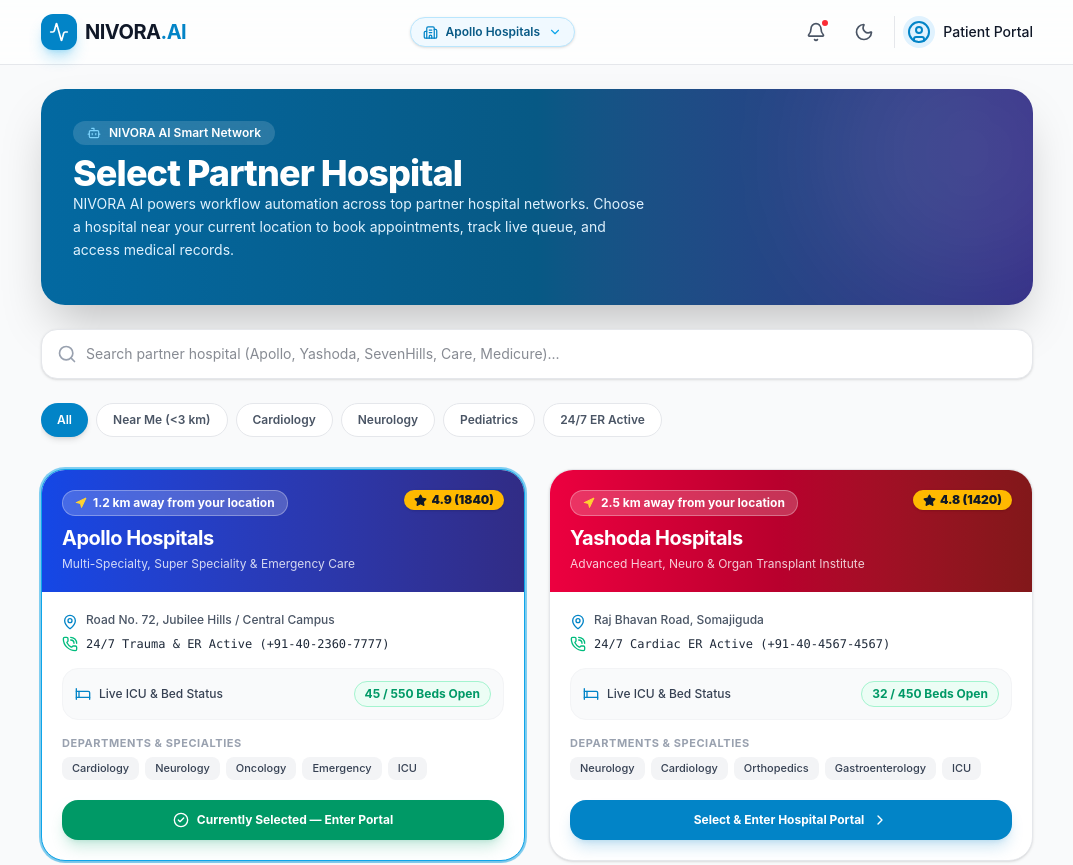
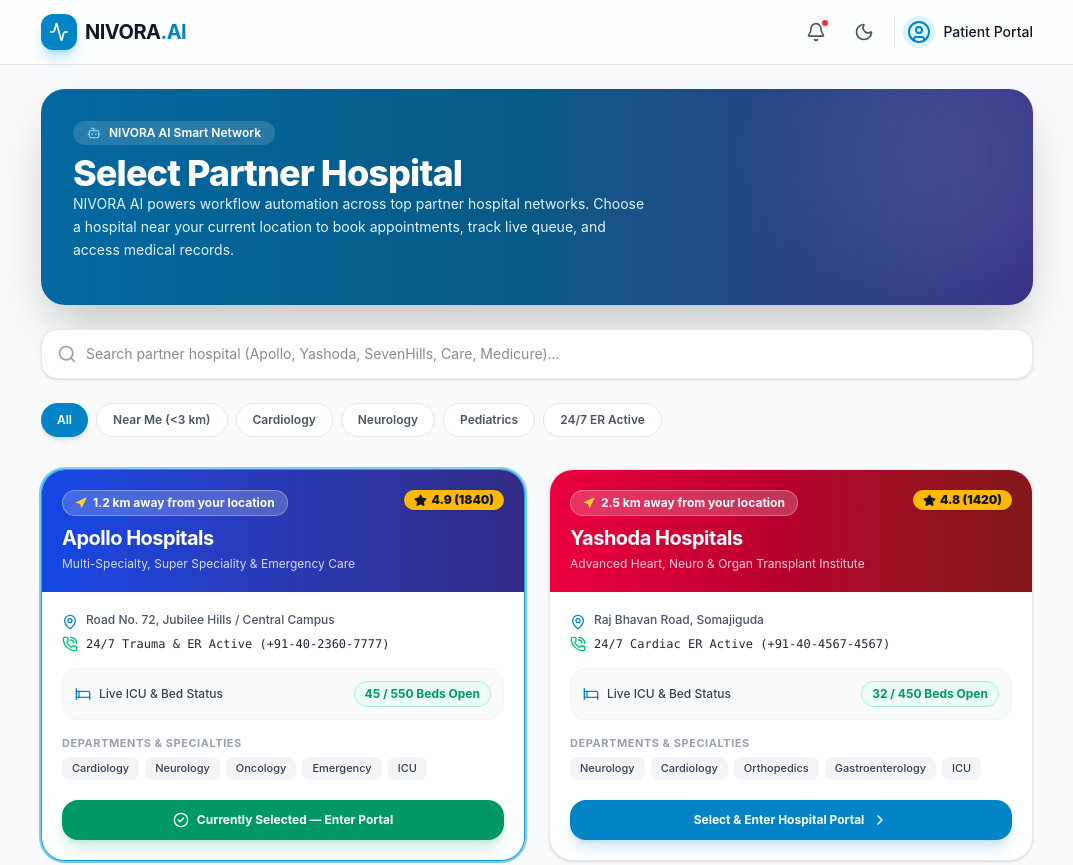
Before and after one commit to salunkhevijayasree/Nivora.ai-3, a React (Vite) app in the folder client/: page /patient/hospitals in a window 1280 px wide. Shown: the top 865 px of the page, without its empty margins (103-1176 px from the left). Built offline with nearby package versions, Linux system fonts and the light colour scheme.

Commit message:
Remove-hospital-pill-from-top-navbar-and-set-default-route-to-Hospital-Selection-interface

```diff
--- a/client/src/App.tsx
+++ b/client/src/App.tsx
@@ -23,7 +23,8 @@
             <Navbar />
             <main className="max-w-5xl mx-auto p-4 pt-6">
               <Routes>
-                <Route path="/" element={<Navigate to="/patient" replace />} />
+                {/* Default route opens 1st Interface: Multi-Hospital Selection */}
+                <Route path="/" element={<Navigate to="/patient/hospitals" replace />} />
 
                 {/* 1st Interface: Multi-Hospital Selection */}
                 <Route path="/patient/hospitals" element={<HospitalSelector />} />
--- a/client/src/components/layout/Navbar.tsx
+++ b/client/src/components/layout/Navbar.tsx
@@ -1,16 +1,13 @@
-import { Link, useNavigate } from 'react-router-dom';
-import { Moon, Sun, Bell, UserCircle, Activity, Building2, ChevronDown } from 'lucide-react';
+import { Link } from 'react-router-dom';
+import { Moon, Sun, Bell, UserCircle, Activity } from 'lucide-react';
 import { useTheme } from '../../context/ThemeContext';
-import { useHospital } from '../../context/HospitalContext';
 
 export default function Navbar() {
-  const navigate = useNavigate();
   const { theme, toggleTheme } = useTheme();
-  const { selectedHospital } = useHospital();
 
   return (
     <header className="sticky top-0 z-50 w-full backdrop-blur-lg bg-white/70 dark:bg-gray-900/70 border-b border-gray-200 dark:border-gray-800">
-      <div className="max-w-5xl mx-auto px-4 h-16 flex items-center justify-between gap-2">
+      <div className="max-w-5xl mx-auto px-4 h-16 flex items-center justify-between">
 
         {/* Brand Logo */}
         <Link to="/" className="flex items-center gap-2 group shrink-0">
@@ -21,17 +18,6 @@
             NIVORA<span className="text-hospital-600">.AI</span>
           </span>
         </Link>
-
-        {/* Selected Hospital Selector Pill */}
-        <button
-          onClick={() => navigate('/patient/hospitals')}
-          className="flex items-center gap-2 bg-hospital-50 dark:bg-hospital-900/30 hover:bg-hospital-100 border border-hospital-200 dark:border-hospital-800 text-hospital-800 dark:text-hospital-300 px-3 py-1.5 rounded-full text-xs font-semibold transition-all max-w-[240px] sm:max-w-xs truncate shadow-sm group"
-          title="Click to switch selected hospital campus"
-        >
-          <Building2 size={15} className="text-hospital-600 dark:text-hospital-400 shrink-0" />
-          <span className="truncate">{selectedHospital ? selectedHospital.name : 'Select Hospital'}</span>
-          <ChevronDown size={14} className="text-hospital-500 group-hover:translate-y-0.5 transition-transform shrink-0" />
-        </button>
 
         {/* Right Actions */}
         <div className="flex items-center gap-3">
```
